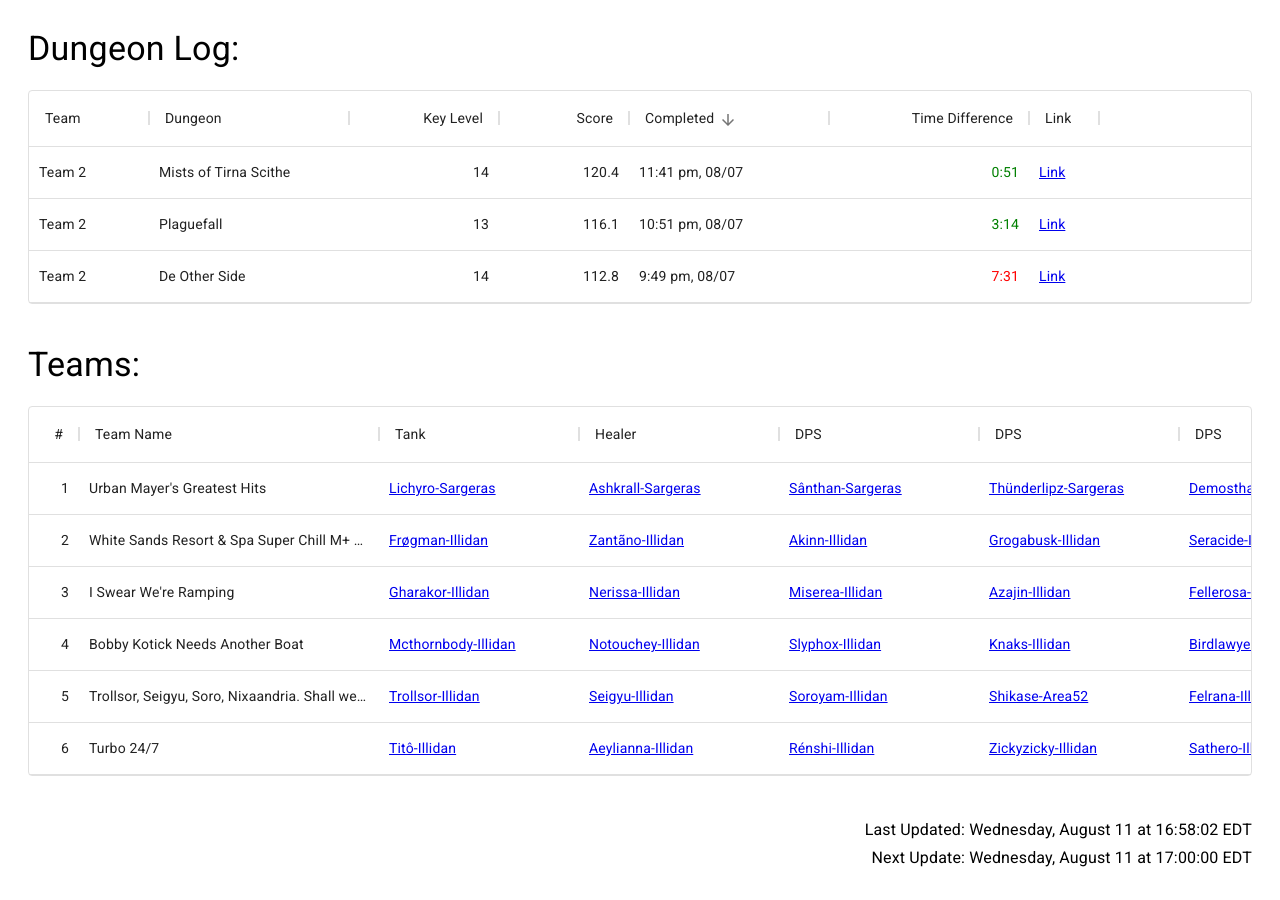
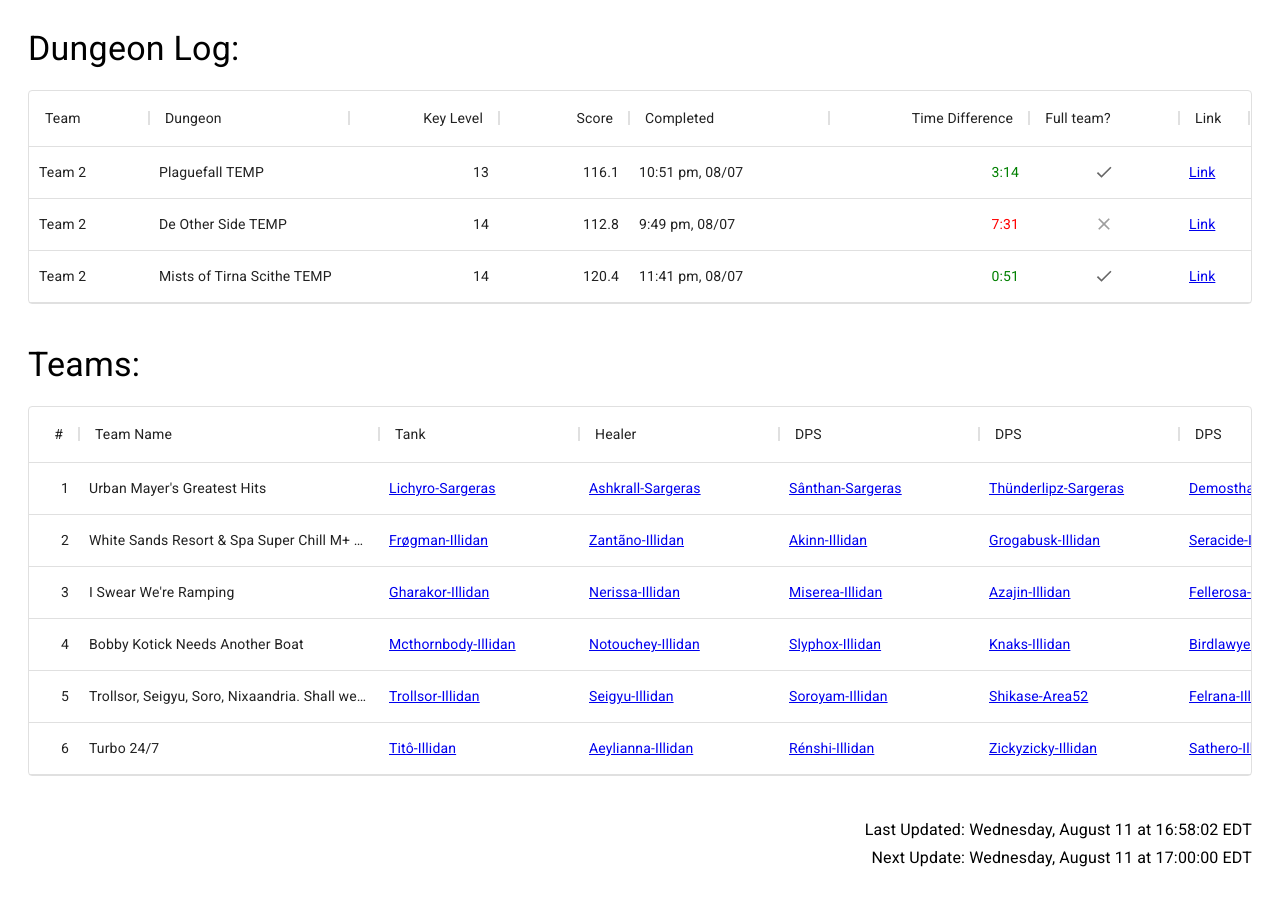
Before and after one commit to 4very/mplus_leaderboard, a Next.js app: page / in a window 1280 px wide. Built offline with nearby package versions, Linux system fonts and the light colour scheme.

Commit message:
added full team boolean

```diff
--- a/src/pages/index.tsx
+++ b/src/pages/index.tsx
@@ -8,11 +8,7 @@
 import { Typography } from '@material-ui/core';
 import '@fontsource/roboto';
 
-import {
-  DataGrid,
-  GridCellParams,
-  GridSortModel,
-} from '@material-ui/data-grid';
+import { DataGrid, GridCellParams } from '@material-ui/data-grid';
 import moment from 'moment';
 
 interface Props {
@@ -32,6 +28,7 @@
   score: number;
   dateCompleted: string;
   timerDiff: number;
+  fullTeam: boolean;
   link: string;
 }
 
@@ -111,6 +108,12 @@
       renderCell: timeToString,
     },
     {
+      field: 'fullTeam',
+      headerName: 'Full team?',
+      width: 150,
+      type: 'boolean',
+    },
+    {
       field: 'link',
       headerName: 'Link',
       width: 70,
@@ -162,13 +165,6 @@
     },
   ];
 
-  const [sortModel, setSortModel] = React.useState<GridSortModel>([
-    {
-      field: 'dateCompleted',
-      sort: 'desc',
-    },
-  ]);
-
   return (
     <div>
       <Typography
@@ -184,8 +180,6 @@
           disableSelectionOnClick
           hideFooter
           autoHeight
-          sortModel={sortModel}
-          onSortModelChange={(model) => setSortModel(model)}
         />
       </div>
       <Typography
@@ -281,6 +275,7 @@
       score: +runs[i][4],
       dateCompleted: runs[i][7],
       timerDiff: diff,
+      fullTeam: runs[i][9] === 'True',
       link: runs[i][1],
     });
   }
```
Also changed, not shown: data/runs.csv.
